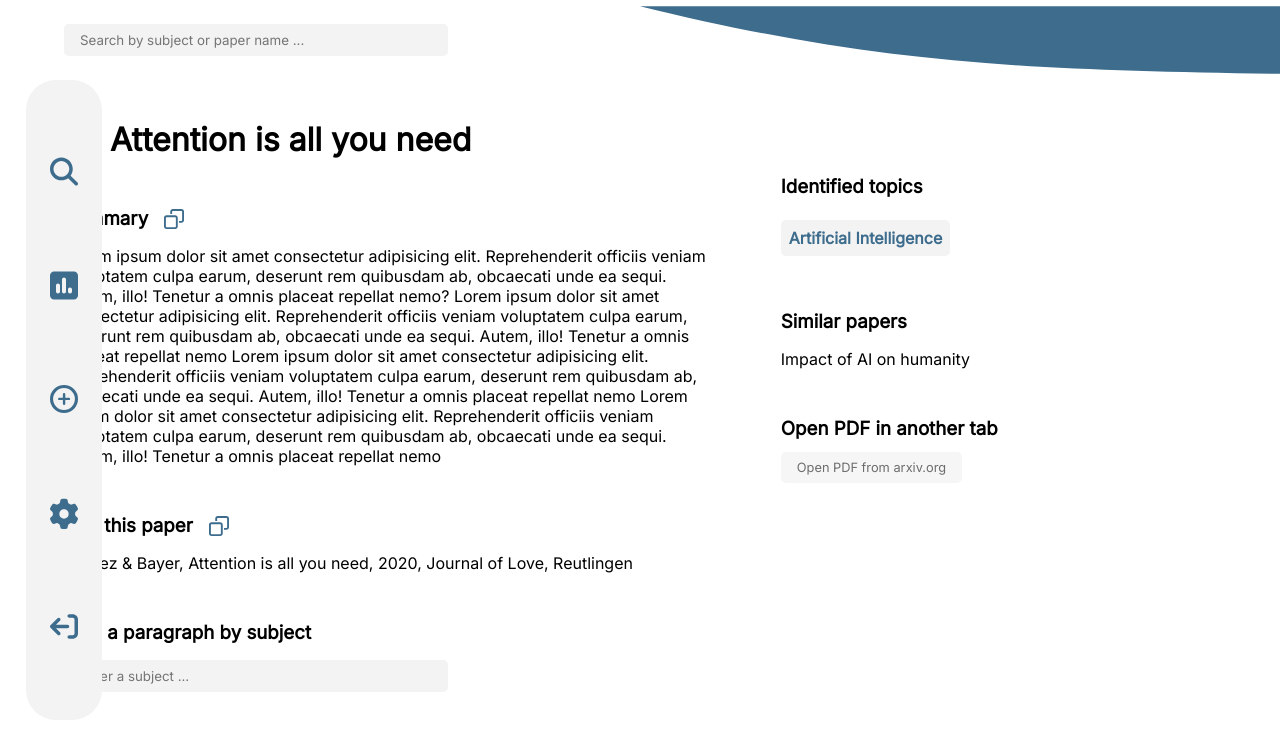
After one commit to nilsbayer/litsearch, a Flask app: page /paper/1 in a window 1280 px wide. The commit adds this page. Shown: the top 731 px of the page. Run offline with Flask 2, Linux system fonts and the light colour scheme.

Commit message:
papers webpage

```diff
--- a/app.py
+++ b/app.py
@@ -1,4 +1,4 @@
-from flask import Flask, jsonify, render_template, url_for, redirect, request
+from flask import Flask, jsonify, render_template, url_for, redirect, request, abort
 import os
 import PyPDF2
 import requests
@@ -162,6 +162,27 @@ def create_survey():
     else:
         return render_template("create_survey.html", form=form)
 
+@app.route("/paper/<string:paper_token>")
+def get_paper(paper_token):
+    if not paper_token:
+        print("no token set")
+        abort(404)
+    paper = {
+        "title": "Attention is all you need",
+        "summary": "Lorem ipsum dolor sit amet consectetur adipisicing elit. Reprehenderit officiis veniam voluptatem culpa earum, deserunt rem quibusdam ab, obcaecati unde ea sequi. Autem, illo! Tenetur a omnis placeat repellat nemo? Lorem ipsum dolor sit amet consectetur adipisicing elit. Reprehenderit officiis veniam voluptatem culpa earum, deserunt rem quibusdam ab, obcaecati unde ea sequi. Autem, illo! Tenetur a omnis placeat repellat nemo Lorem ipsum dolor sit amet consectetur adipisicing elit. Reprehenderit officiis veniam voluptatem culpa earum, deserunt rem quibusdam ab, obcaecati unde ea sequi. Autem, illo! Tenetur a omnis placeat repellat nemo Lorem ipsum dolor sit amet consectetur adipisicing elit. Reprehenderit officiis veniam voluptatem culpa earum, deserunt rem quibusdam ab, obcaecati unde ea sequi. Autem, illo! Tenetur a omnis placeat repellat nemo",
+        "APA_citation": "Gomez & Bayer, Attention is all you need, 2020, Journal of Love, Reutlingen",
+        "similar_papers": [
+            {
+                "title": "Transformers",
+                "link": "http://localhost:5000/paper/ABC"
+            }
+        ],
+        "tags": ["Artificial Intelligence"],
+        "link_pdf": "https://arxiv.org/pdf/1706.03762.pdf",
+        "pdf_provider": "arxiv.org"
+    }
+    return render_template("paper.html", paper=paper)
+
 topics = ["Artificial Intelligence", "Sustainability", "Medicine", "Marketing", "Finance", "Accounting", "Mechanical Engineering"]
 papers = ["Attention is all you need", "Machine learning in medicine", "The power of linear regression"]
 topics_and_papers = topics + papers
--- a/static/css/classes.css
+++ b/static/css/classes.css
@@ -36,6 +36,7 @@ textarea {
     cursor: pointer;
     transition: background-color .1s;
     border: none;
+    text-decoration: none;
 }
 
 .prim-btn:hover {
@@ -51,6 +52,8 @@ textarea {
     cursor: pointer;
     transition: background-color .1s;
     border: none;
+    text-decoration: none;
+    color: #6D6D6D;
 }
 
 .sec-btn:hover {
@@ -75,6 +78,25 @@ textarea {
     transition: top .5s;
 }
 
+.success-div {
+    position: fixed;
+    top: 85vh;
+    left: 50%;
+    transform: translateX(-50%);
+    height: 8vh;
+    width: 30vw;
+    background-color: white;
+    box-shadow: 0px 4px 15px rgba(0, 0, 0, 0.1);
+    background-color: white;
+    display: flex;
+    justify-content: center;
+    align-items: center;
+    color: rgb(0, 107, 0);
+    animation: come-up .5s;
+    transition: top .5s;
+    border-radius: 10px;
+}
+
 @keyframes come-up {
     from {
         top: 110vh;
--- /dev/null
+++ b/static/css/paper.css
@@ -0,0 +1,36 @@
+h1 {
+    margin-bottom: 0;
+}
+
+.headline {
+    display: flex;
+    align-items: center;
+    gap: 1rem;
+}
+
+main {
+    display: grid;
+    grid-template-columns: 1.5fr 1fr;
+    gap: 4rem;
+}
+
+.h3-container {
+    display: flex;
+    align-items: center;
+    gap: 1rem;
+    margin-top: 2rem;
+}
+
+.copy-icon {
+    cursor: pointer;
+}
+
+.copy-icon:hover {
+    animation: up_n_down .6s;
+}
+
+@keyframes up_n_down {
+    50% {
+        transform: translateY(-10%);
+    }
+}
--- /dev/null
+++ b/static/js/copy.js
@@ -0,0 +1,18 @@
+const copySummary = document.getElementById("copy-summary")
+const copyCitation = document.getElementById("copy-citation")
+
+function success_message (copy_text) {
+    let errorDiv = document.createElement("div")
+    errorDiv.innerHTML = copy_text
+    errorDiv.classList.add("success-div")
+    document.body.append(errorDiv)
+    setTimeout(() => {
+        errorDiv.style.top = "110vh"
+        setTimeout(() => {
+            errorDiv.remove()
+        }, 500)
+    }, 4500)
+}
+
+copySummary.addEventListener("click", success_message("Summary was copied successfully to your clipboard"))
+copyCitation.addEventListener("click", success_message("Citation was copied successfully to your clipboard"))
--- /dev/null
+++ b/templates/paper.html
@@ -0,0 +1,55 @@
+{% extends "model.html" %}
+
+{% block extended_head %}
+<link rel="stylesheet" href="{{ url_for('static', filename='css/custom_paper.css') }}">
+<link rel="stylesheet" href="{{ url_for('static', filename='css/paper.css') }}">
+<script src="{{ url_for('static', filename='js/copy.js') }}" defer></script>
+{% endblock extended_head %}
+
+{% block dynamic_content %}
+    <div class="headline">
+        <svg width="30" height="30" viewBox="0 0 20 28" fill="none" xmlns="http://www.w3.org/2000/svg">
+            <path d="M3.33333 24.5221C2.875 24.5221 2.5 24.1415 2.5 23.6765V3.38235C2.5 2.91728 2.875 2.53676 3.33333 2.53676H11.6667V6.76471C11.6667 7.70014 12.4115 8.45588 13.3333 8.45588H17.5V23.6765C17.5 24.1415 17.125 24.5221 16.6667 24.5221H3.33333ZM3.33333 0C1.49479 0 0 1.51677 0 3.38235V23.6765C0 25.542 1.49479 27.0588 3.33333 27.0588H16.6667C18.5052 27.0588 20 25.542 20 23.6765V8.16521C20 7.26677 19.651 6.40533 19.026 5.77114L14.3073 0.988281C13.6823 0.35409 12.8385 0 11.9531 0H3.33333ZM6.25 13.5294C5.55729 13.5294 5 14.0949 5 14.7978C5 15.5007 5.55729 16.0662 6.25 16.0662H13.75C14.4427 16.0662 15 15.5007 15 14.7978C15 14.0949 14.4427 13.5294 13.75 13.5294H6.25ZM6.25 18.6029C5.55729 18.6029 5 19.1684 5 19.8713C5 20.5742 5.55729 21.1397 6.25 21.1397H13.75C14.4427 21.1397 15 20.5742 15 19.8713C15 19.1684 14.4427 18.6029 13.75 18.6029H6.25Z" fill="#3D6C8D"/>
+        </svg>
+        <h1>{{ paper.title }}</h1>
+    </div>
+
+    <main>
+        <div class="left-part">
+            <div class="h3-container">
+                <h3>Summary</h3>
+                <svg class="copy-icon" id="copy-summary" width="20" height="20" viewBox="0 0 20 20" fill="none" xmlns="http://www.w3.org/2000/svg">
+                    <path d="M17.5 1.875H8.75C8.40625 1.875 8.125 2.15625 8.125 2.5V5H6.25V2.5C6.25 1.12109 7.37109 0 8.75 0H17.5C18.8789 0 20 1.12109 20 2.5L20 11.25C20 12.6289 18.8789 13.75 17.5 13.75H15V11.875H17.5C17.8438 11.875 18.125 11.5938 18.125 11.25L18.125 2.5C18.125 2.15625 17.8438 1.875 17.5 1.875ZM11.25 8.125H2.5C2.15625 8.125 1.875 8.40625 1.875 8.75V17.5C1.875 17.8437 2.15625 18.125 2.5 18.125L11.25 18.125C11.5938 18.125 11.875 17.8438 11.875 17.5L11.875 8.75C11.875 8.40625 11.5938 8.125 11.25 8.125ZM13.75 8.75L13.75 17.5C13.75 18.8789 12.6289 20 11.25 20L2.5 20C1.12109 20 0 18.8789 0 17.5V8.75C0 7.37109 1.12109 6.25 2.5 6.25H11.25C12.6289 6.25 13.75 7.37109 13.75 8.75Z" fill="#3D6C8D"/>
+                </svg>
+            </div>
+            <p>
+                {{ paper.summary }}
+            </p>
+            <div class="h3-container">
+                <h3>Cite this paper</h3>
+                <svg class="copy-icon" id="copy-citation" width="20" height="20" viewBox="0 0 20 20" fill="none" xmlns="http://www.w3.org/2000/svg">
+                    <path d="M17.5 1.875H8.75C8.40625 1.875 8.125 2.15625 8.125 2.5V5H6.25V2.5C6.25 1.12109 7.37109 0 8.75 0H17.5C18.8789 0 20 1.12109 20 2.5L20 11.25C20 12.6289 18.8789 13.75 17.5 13.75H15V11.875H17.5C17.8438 11.875 18.125 11.5938 18.125 11.25L18.125 2.5C18.125 2.15625 17.8438 1.875 17.5 1.875ZM11.25 8.125H2.5C2.15625 8.125 1.875 8.40625 1.875 8.75V17.5C1.875 17.8437 2.15625 18.125 2.5 18.125L11.25 18.125C11.5938 18.125 11.875 17.8438 11.875 17.5L11.875 8.75C11.875 8.40625 11.5938 8.125 11.25 8.125ZM13.75 8.75L13.75 17.5C13.75 18.8789 12.6289 20 11.25 20L2.5 20C1.12109 20 0 18.8789 0 17.5V8.75C0 7.37109 1.12109 6.25 2.5 6.25H11.25C12.6289 6.25 13.75 7.37109 13.75 8.75Z" fill="#3D6C8D"/>
+                </svg>
+            </div>
+            <p>{{ paper.APA_citation }}</p>
+            <h3 class="big-margin">Find a paragraph by subject</h3>
+            <input type="text" id="subject-finder" placeholder="Enter a subject ...">
+            <div id="loading-div">
+                <div class="loading-circle"></div>
+            </div>
+            <p id="subject-result"></p>
+        </div>
+        <div class="right-part">
+            <h3>Identified topics</h3>
+            <div>
+                {% for tag in paper.tags %}
+                    <span class="tag">{{ tag }}</span>
+                {% endfor %}
+            </div>
+            <h3 class="big-margin">Similar papers</h3>
+            <div><span>Impact of AI on humanity</span></div>
+            <h3 class="big-margin">Open PDF in another tab</h3>
+            <div><a target="_blank" href="{{ paper.link_pdf }}" class="sec-btn">Open PDF from {{ paper.pdf_provider }}</a></div>
+        </div>
+    </main>
+{% endblock dynamic_content %}
```
